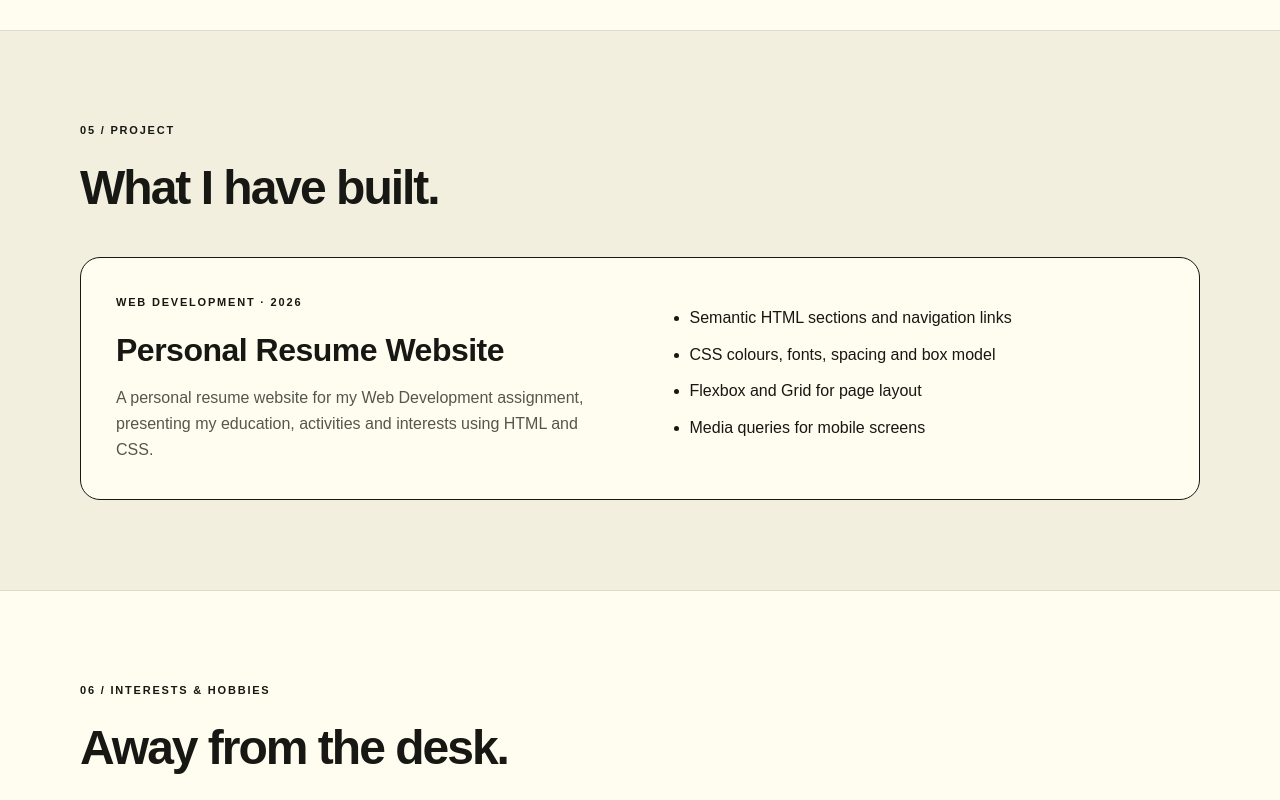
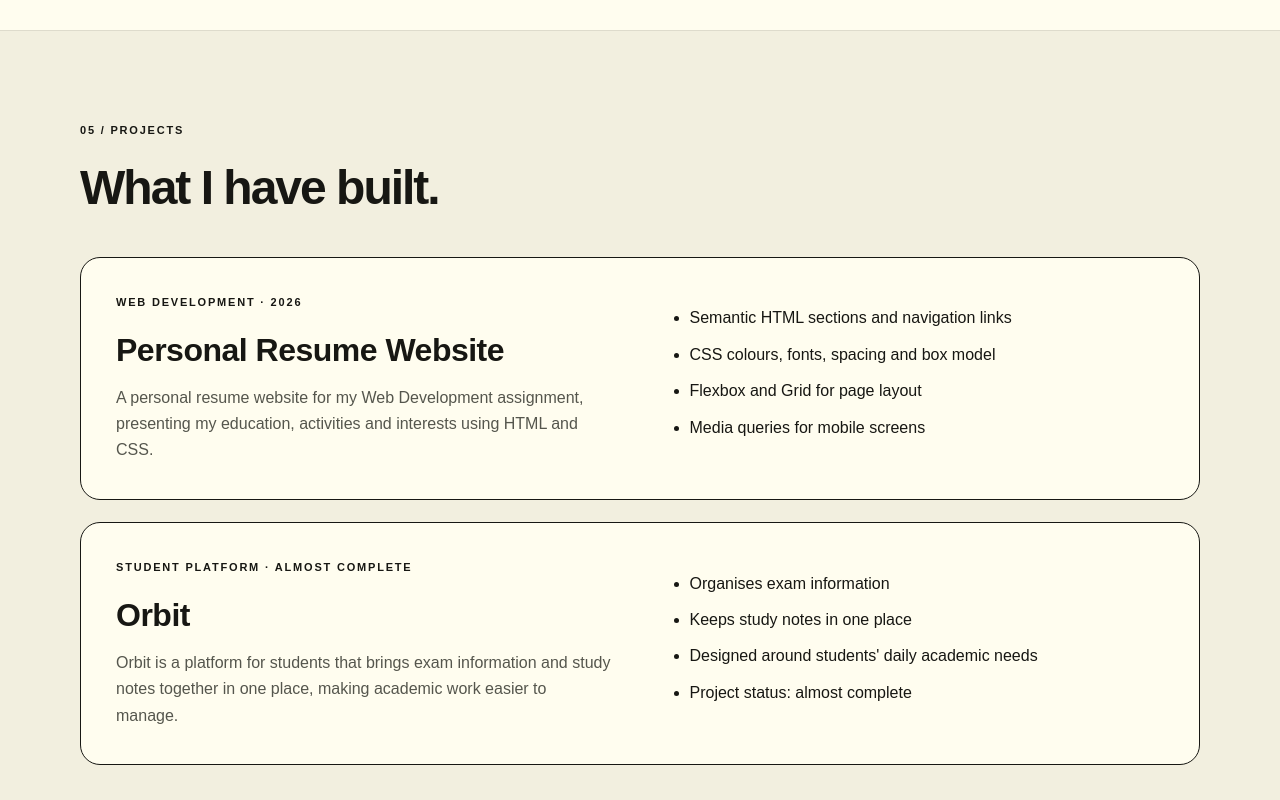
Before and after one commit to Shivam-314/IIM-B-web-dev-assignment, a plain HTML site: page index.html in a window 1280 px wide. Shown: the part 4120-4920 px from the top of the page. Drawn offline with Linux system fonts and the light colour scheme.

Commit message:
Add files via upload

```diff
--- a/index.html
+++ b/index.html
@@ -104,7 +104,7 @@
 
     <section id="projects" class="section projects">
       <div class="container">
-        <div class="section-heading"><p class="eyebrow">05 / PROJECT</p><h2>What I have built.</h2></div>
+        <div class="section-heading"><p class="eyebrow">05 / PROJECTS</p><h2>What I have built.</h2></div>
         <article class="project-card">
           <div>
             <p class="eyebrow">WEB DEVELOPMENT · 2026</p>
@@ -116,6 +116,19 @@
             <li>CSS colours, fonts, spacing and box model</li>
             <li>Flexbox and Grid for page layout</li>
             <li>Media queries for mobile screens</li>
+          </ul>
+        </article>
+        <article class="project-card">
+          <div>
+            <p class="eyebrow">STUDENT PLATFORM · ALMOST COMPLETE</p>
+            <h3>Orbit</h3>
+            <p>Orbit is a platform for students that brings exam information and study notes together in one place, making academic work easier to manage.</p>
+          </div>
+          <ul>
+            <li>Organises exam information</li>
+            <li>Keeps study notes in one place</li>
+            <li>Designed around students' daily academic needs</li>
+            <li>Project status: almost complete</li>
           </ul>
         </article>
       </div>
--- a/style.css
+++ b/style.css
@@ -93,6 +93,7 @@ nav li a:hover { text-decoration: underline; }
 /* This class assignment is included as the project section. */
 .projects { background: #f2efdf; border-top: 1px solid #dedbcc; border-bottom: 1px solid #dedbcc; }
 .project-card { display: grid; grid-template-columns: 1fr 1fr; gap: 55px; padding: 35px; border: 1px solid #171713; border-radius: 20px; background: #fffdef; }
+.project-card + .project-card { margin-top: 22px; }
 .project-card h3 { font-size: 32px; }
 .project-card div > p:last-child { color: #55564d; margin-bottom: 0; }
 .project-card ul { margin: 0; padding-left: 22px; align-self: center; }
```
